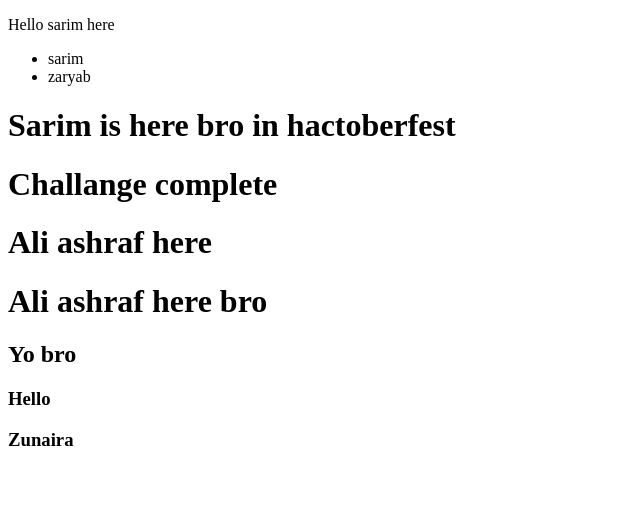
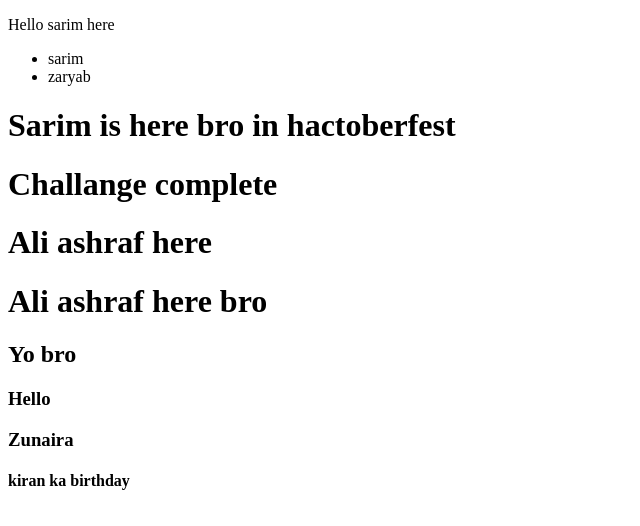
Before and after one commit to xzaryab/Hactober-Fest2021, a plain HTML site: page index.html in a window 1280 px wide. Shown: the whole page, without its empty margins (0-640 px from the left). Drawn offline with Linux system fonts and the light colour scheme.

Commit message:
birthday

```diff
--- a/index.html
+++ b/index.html
@@ -22,6 +22,7 @@
     <h2>Yo bro</h2>
     <h3>Hello</h3>
     <h3>Zunaira</h3>
+    <h4>kiran ka birthday</h4>
 </body>
 
 </html>
```
